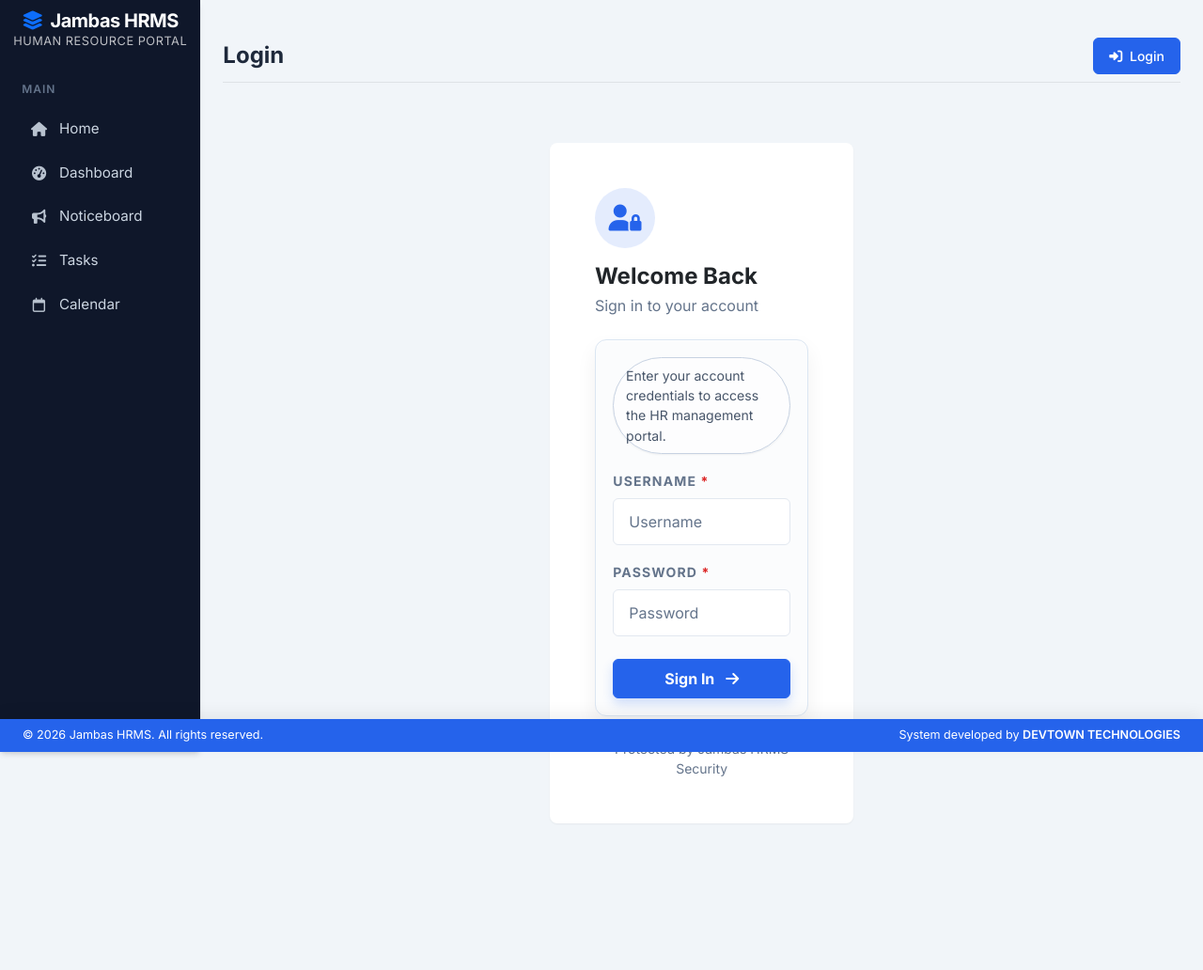
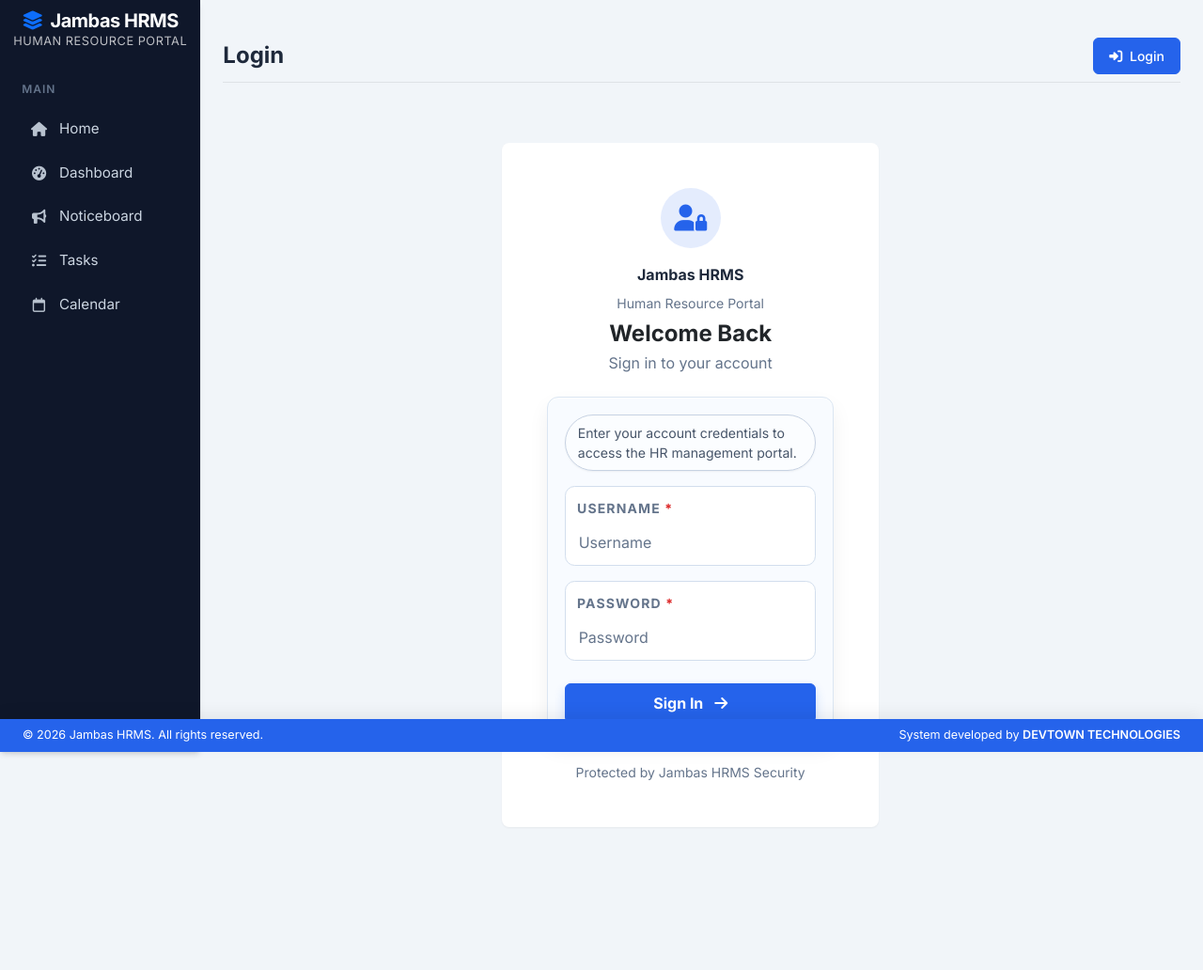
Before and after one commit to nekiwanuka/Jhrm-portal, a Django app: page /accounts/login/ in a window 1280 px wide. Shown: the whole page at 94% size. Before the commit the page ends 876 px from the top, so only its background shows below. Run offline with Django 4.2, Linux system fonts and the light colour scheme; data comes from the database, SQL or seed files in the repository.

Commit message:
Polish login UI to match app branding

```diff
--- a/static/css/styles.css
+++ b/static/css/styles.css
@@ -985,11 +985,41 @@
 /* Auth صفحات (Login) */
 .auth-page {
   margin-top: 0.25rem;
+  min-height: calc(100vh - 8rem);
+  display: flex;
+  align-items: center;
 }
 
 .auth-card {
-  border-radius: var(--radius-lg);
-  box-shadow: var(--shadow-md);
+  border-radius: 1rem;
+  box-shadow: 0 20px 40px rgb(15 23 42 / 0.12), 0 6px 16px rgb(15 23 42 / 0.08);
+  background: linear-gradient(180deg, #ffffff 0%, #fbfdff 100%);
+}
+
+.auth-shell {
+  width: 100%;
+}
+
+.auth-logo {
+  width: 72px;
+  height: 72px;
+  object-fit: contain;
+  border-radius: 0.75rem;
+  padding: 0.35rem;
+  background: #fff;
+  border: 1px solid var(--border-color);
+  box-shadow: var(--shadow-sm);
+}
+
+.auth-brand {
+  font-weight: 700;
+  color: var(--text-main);
+  font-size: 1rem;
+}
+
+.auth-tagline {
+  color: var(--text-muted);
+  font-size: 0.88rem;
 }
 
 .auth-badge {
@@ -1011,15 +1041,34 @@
   letter-spacing: 0.08em;
 }
 
+.auth-form-shell {
+  padding: 1.1rem;
+  background: #f8fbff;
+}
+
+.auth-field-wrap {
+  border: 1px solid #d2deed;
+  border-radius: 0.65rem;
+  padding: 0.65rem 0.75rem 0.4rem;
+  background: #fff;
+  transition: border-color var(--transition-speed), box-shadow var(--transition-speed);
+}
+
+.auth-field-wrap:focus-within {
+  border-color: var(--primary-color);
+  box-shadow: 0 0 0 0.16rem rgb(37 99 235 / 0.14);
+}
+
 .auth-card .form-control {
   border-radius: var(--radius-sm);
-  border: 1px solid var(--border-color);
-  background: var(--bg-body);
-  padding: 0.75rem 1rem;
+  border: 0;
+  background: transparent;
+  padding: 0.35rem 0.1rem;
 }
 
 .auth-card .form-control:focus {
-  background: var(--bg-card);
+  background: transparent;
+  box-shadow: none;
 }
 
 /* Cards */
--- a/templates/accounts/login.html
+++ b/templates/accounts/login.html
@@ -2,19 +2,27 @@
 {% block page_title %}Login{% endblock %}
 {% block content %}
 <section class="auth-page">
-  <div class="row justify-content-center align-items-center py-4 py-md-5">
-    <div class="col-md-6 col-lg-5 col-xl-4">
-      <div class="card auth-card border-0">
+  <div class="row justify-content-center align-items-center py-4 py-md-5 auth-shell">
+    <div class="col-md-8 col-lg-6 col-xl-5">
+      <div class="card auth-card border-0 overflow-hidden">
         <div class="card-body p-4 p-md-5">
-        <div class="mb-4">
-          <div class="auth-badge mb-3">
-            <i class="fa-solid fa-user-lock"></i>
-          </div>
+        <div class="mb-4 text-center">
+          {% if branding.logo %}
+            <img src="{{ branding.logo.url }}" alt="{{ branding.app_name }}" class="auth-logo mb-3">
+          {% else %}
+            <div class="auth-badge mb-3">
+              <i class="fa-solid fa-user-lock"></i>
+            </div>
+          {% endif %}
+          <div class="auth-brand mb-2">{{ branding.app_name|default:'Jambas HRMS' }}</div>
+          {% if branding.tagline %}
+          <p class="auth-tagline mb-2">{{ branding.tagline }}</p>
+          {% endif %}
           <h4 class="fw-bold mb-1">Welcome Back</h4>
           <p class="text-muted mb-0">Sign in to your account</p>
         </div>
 
-        <form method="post" class="text-start purpose-form-shell">
+        <form method="post" class="text-start purpose-form-shell auth-form-shell">
           {% csrf_token %}
 
           <p class="purpose-form-subtitle mb-3">Enter your account credentials to access the HR management portal.</p>
@@ -28,7 +36,7 @@
           {% endif %}
 
           {% for field in form %}
-          <div class="mb-3">
+          <div class="mb-3 auth-field-wrap">
             <label for="{{ field.id_for_label }}" class="form-label text-muted small fw-bold text-uppercase">{{ field.label }}</label>
             {{ field }}
             {% if field.errors %}
```
